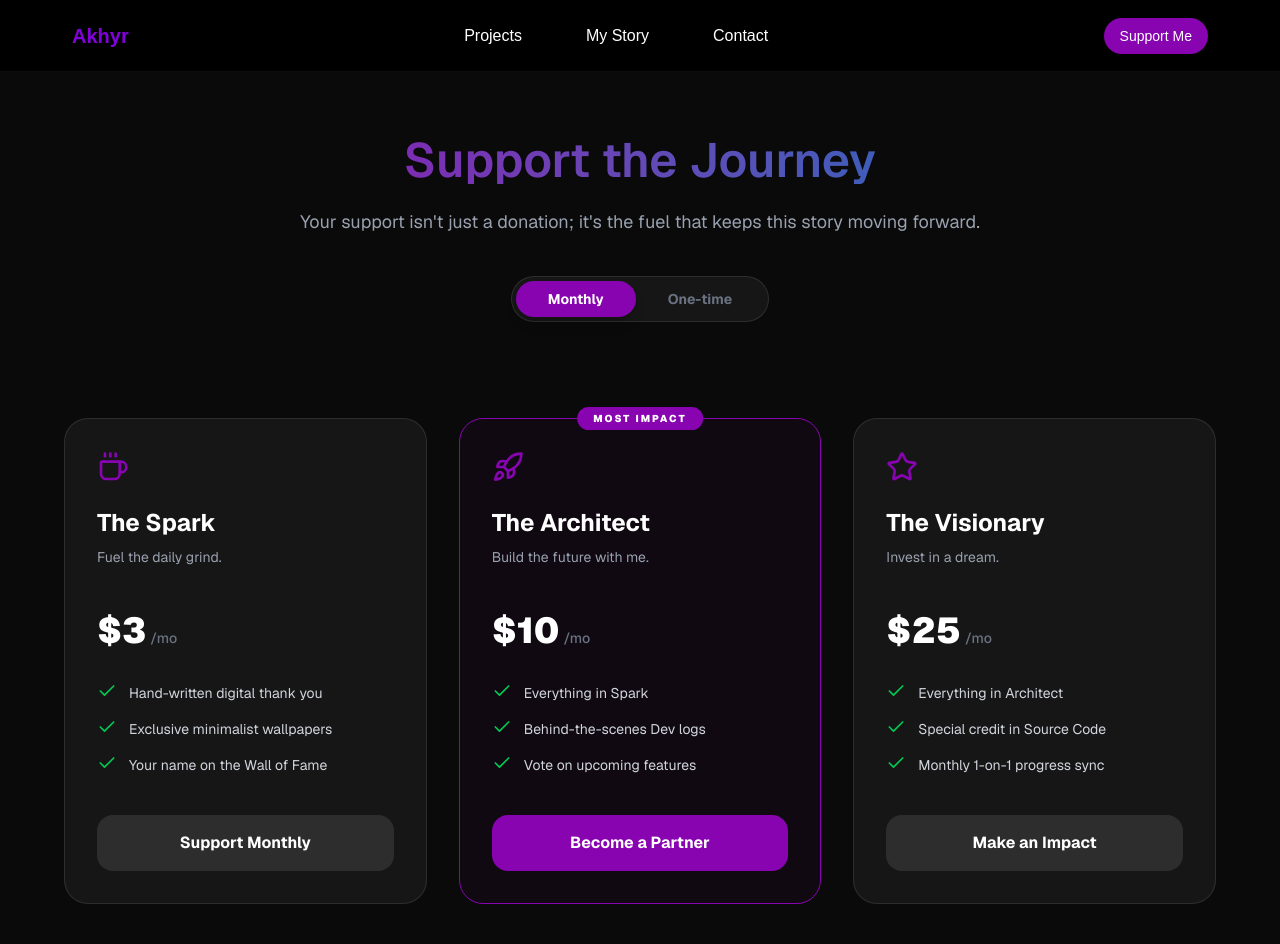
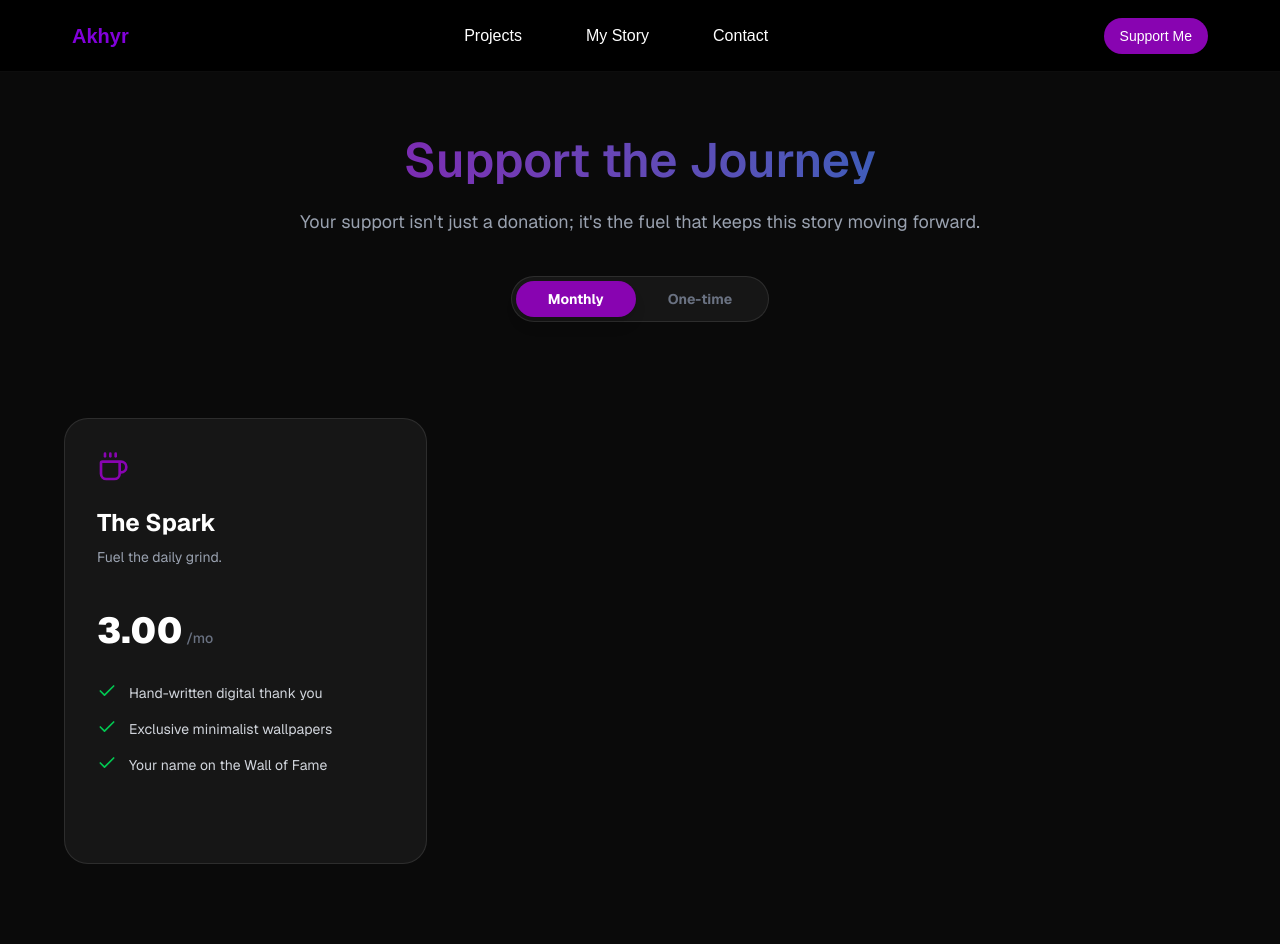
Before and after one commit to OCT-Ahmed/AKhyr, a Next.js app in the folder akhyr/: page /subscriptions in a window 1280 px wide. Shown: the top 944 px of the page. Built offline with nearby package versions, Linux system fonts and the light colour scheme; no server answers; a web font is replaced by a local one.

Commit message:
fix: change planId prop to be make planId optional and add empty string fallback for  one-time payments

```diff
--- a/akhyr/app/subscriptions/page.tsx
+++ b/akhyr/app/subscriptions/page.tsx
@@ -1,40 +1,67 @@
 'use client'
 import { useState } from 'react';
+import PaymentButton from '@/features/payment/components/PaymentButton';
 import { ArrowUpRightIcon, Coffee, Rocket, Star } from "lucide-react"
 import Link from "next/link"
 import { Check, Zap, Heart } from 'lucide-react';
 
-const pricingData = {
+interface PricingTier {
+  monthly: [{
+    title: string;
+    displayPrice: string;
+    numericPrice: string;
+    tagline: string;
+    features: string[];
+    buttonText: string;
+    isPopular: boolean;
+    planId?: string;
+  }],
+
+  once:  {
+    title: string;
+    displayPrice: string;
+    numericPrice: string;
+    tagline: string;
+    features: string[];
+    buttonText: string;
+    isPopular: boolean;
+    planId?: string;
+  }[],
+}
+const pricingData: PricingTier = {
   monthly: [
     {
       title: "The Spark",
-      price: "$3",
+      displayPrice: "$3",
+      numericPrice: "3.00",
+      planId: "",
       tagline: "Fuel the daily grind.",
       features: ["Hand-written digital thank you", "Exclusive minimalist wallpapers", "Your name on the Wall of Fame"],
       buttonText: "Support Monthly",
       isPopular: false
     },
-    {
-      title: "The Architect",
-      price: "$10",
-      tagline: "Build the future with me.",
-      features: ["Everything in Spark", "Behind-the-scenes Dev logs", "Vote on upcoming features"],
-      buttonText: "Become a Partner",
-      isPopular: true
-    },
-    {
-      title: "The Visionary",
-      price: "$25",
-      tagline: "Invest in a dream.",
-      features: ["Everything in Architect", "Special credit in Source Code", "Monthly 1-on-1 progress sync"],
-      buttonText: "Make an Impact",
-      isPopular: false
-    }
+    // {
+    //   title: "The Architect",
+    //   price: "$10",
+    //   tagline: "Build the future with me.",
+    //   features: ["Everything in Spark", "Behind-the-scenes Dev logs", "Vote on upcoming features"],
+    //   buttonText: "Become a Partner",
+    //   isPopular: true
+    // },
+    // {
+    //   title: "The Visionary",
+    //   price: "$25",
+    //   tagline: "Invest in a dream.",
+    //   features: ["Everything in Architect", "Special credit in Source Code", "Monthly 1-on-1 progress sync"],
+    //   buttonText: "Make an Impact",
+    //   isPopular: false
+    // }
   ],
   once: [
     {
       title: "Quick Coffee",
-      price: "$5",
+      displayPrice: "$5",
+      numericPrice: "5.00",
       tagline: "A small boost for a big day.",
       features: ["Instant gratitude", "Name on the Wall of Fame", "Supporter recognition"],
       buttonText: "Buy a Coffee",
@@ -42,25 +69,26 @@ const pricingData = {
     },
     {
       title: "Hardware Fund",
-      price: "$50",
+      displayPrice: "$50",
+      numericPrice: "50.00",
       tagline: "Help me upgrade my gear.",
       features: ["Everything in Quick Coffee", "Personalized video shout-out", "Early access to new apps"],
       buttonText: "Support the Tech",
       isPopular: true
     },
-    {
-      title: "The Leap",
-      price: "$100",
-      tagline: "Creating a massive shift.",
-      features: ["Lifetime credit on my site", "Exclusive 'Founding Member' role", "Influence on project roadmaps"],
-      buttonText: "Back the Vision",
-      isPopular: false
-    }
+    // {
+    //   title: "The Leap",
+    //   price: "$100",
+    //   tagline: "Creating a massive shift.",
+    //   features: ["Lifetime credit on my site", "Exclusive 'Founding Member' role", "Influence on project roadmaps"],
+    //   buttonText: "Back the Vision",
+    //   isPopular: false
+    // }
   ]
 };
 
 const SubscriptionsPage = () => {
-  // الحالة المسؤولة عن التبديل بين الشهري والدفع لمرة واحدة
+  // monthly & annualy trigger logic
   const [isMonthly, setIsMonthly] = useState(true);
 
   return (
@@ -113,7 +141,7 @@ const SubscriptionsPage = () => {
             <p className="text-gray-400 text-sm mb-6 min-h-[40px]">{tier.tagline}</p>
 
             <div className="flex items-baseline gap-1 mb-8">
-              <span className="text-4xl font-black text-white">{tier.price}</span>
+              <span className="text-4xl font-black text-white">{tier.numericPrice}</span>
               {isMonthly && <span className="text-gray-500 text-sm font-medium">/mo</span>}
             </div>
 
@@ -126,9 +154,9 @@ const SubscriptionsPage = () => {
               ))}
             </ul>
 
-            <button className={`w-full py-4 rounded-2xl font-bold transition-all active:scale-95 ${tier.isPopular ? "bg-primary text-white hover:opacity-90 shadow-[0_10px_20px_-10px_rgba(var(--color-primary),0.5)]" : "bg-white/10 text-white hover:bg-white/20"}`}>
-              {tier.buttonText}
-            </button>
+            <div className="mt-4 w-full relative z-10">
+              <PaymentButton type={isMonthly ? "monthly" : "once"} price={tier.numericPrice} planId={tier.planId || ""} />
+            </div>
           </div>
         ))}
       </div>
```
